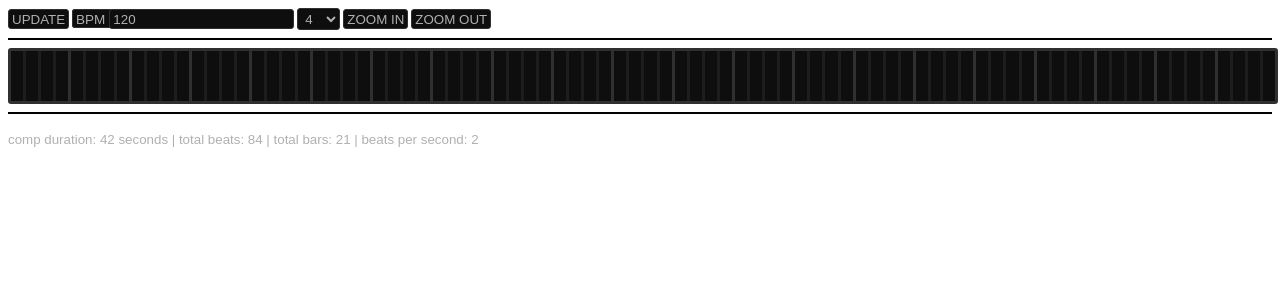
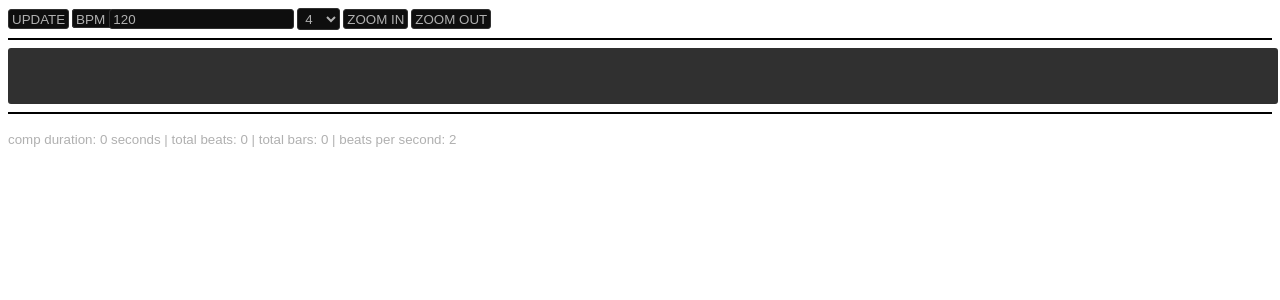
Before and after one commit to etlaM21/SoundSync, a React app: page / in a window 1280 px wide. Shown: the top 300 px of the page. Built offline with nearby package versions, Linux system fonts and the light colour scheme; the HTML template or start-up script is replaced by a standard one.

Commit message:
changed useMemo to recalculate on comp changes

```diff
--- a/src/App.jsx
+++ b/src/App.jsx
@@ -30,10 +30,10 @@ const App = () => {
 
     var placeholderCompData = {
         name: "Placeholder Comp",
-        duration: 42,
-        frameRate: 69,
-        width: 1920,
-        height: 1080,
+        duration: 0,
+        frameRate: 0,
+        width: 0,
+        height: 0,
         layers: []
     };
 
@@ -71,9 +71,9 @@ const App = () => {
 
     const beatsPerSecond = bpm / 60 * (beatsPerBar / 4);
     const beatsPerSignature = bpm / 60 * (timeSignature / 4);
-    const totalBeats = useMemo(() => Math.floor(compData.duration * beatsPerSecond), [bpm, beatsPerBar]);
-    const totalBeatsPerSignature = useMemo(() => Math.floor(compData.duration * beatsPerSignature), [bpm]);
-    const roundedBeats = useMemo(() => Math.ceil(totalBeats / beatsPerBar) * beatsPerBar, [bpm, beatsPerBar]);
+    const totalBeats = useMemo(() => Math.floor(compData.duration * beatsPerSecond), [bpm, compData, beatsPerBar]);
+    const totalBeatsPerSignature = useMemo(() => Math.floor(compData.duration * beatsPerSignature), [bpm, compData]);
+    const roundedBeats = useMemo(() => Math.ceil(totalBeats / beatsPerBar) * beatsPerBar, [bpm, compData, beatsPerBar]);
     const totalBars = Math.ceil((totalBeatsPerSignature) / timeSignature);
 
 
```
Also changed, not shown: 1 other file (tests, documents, lock files or other folders).
